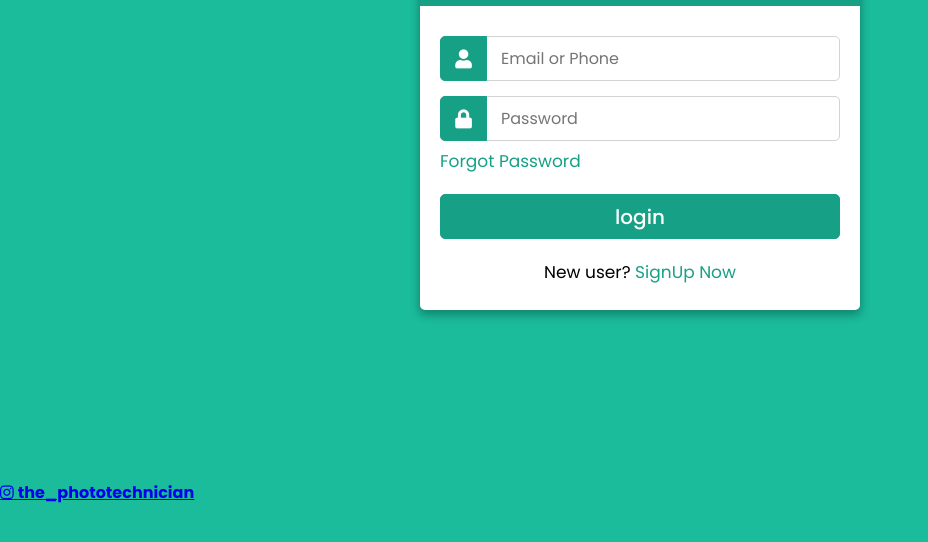
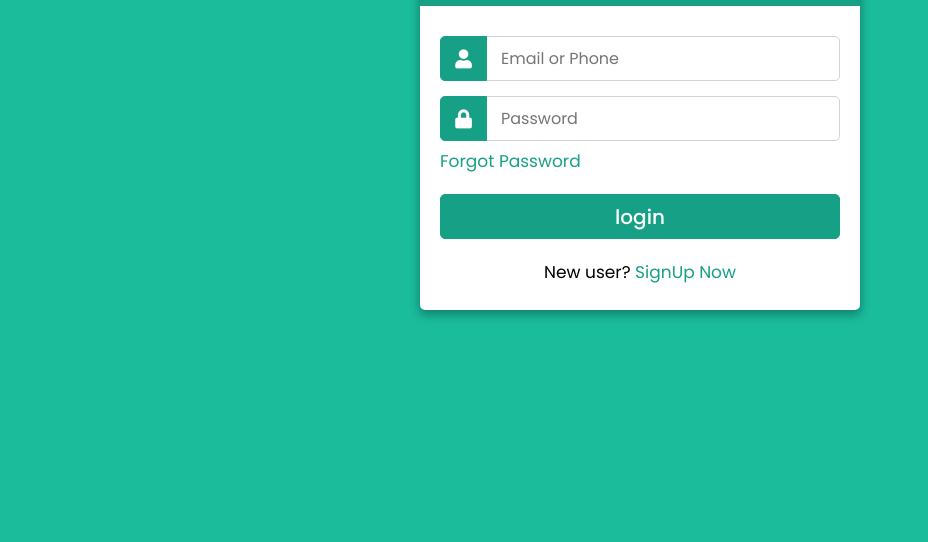
Before and after one commit to Gaibusha/Login-Form, a plain HTML site: page index.html in a window 1280 px wide. Shown: the part 254-796 px from the top of the page, without its empty margins (0-928 px from the left). Drawn offline with Linux system fonts and the light colour scheme.

Commit message:
Update index.html

```diff
--- a/index.html
+++ b/index.html
@@ -32,9 +32,7 @@
             </form>
             </div>
     </div>
-             <div class="footer">
-            <a href="#" class="fa fa-instagram"> <b>the_phototechnician</b></a>
-          </div>
+
 
 
 </body>
```
